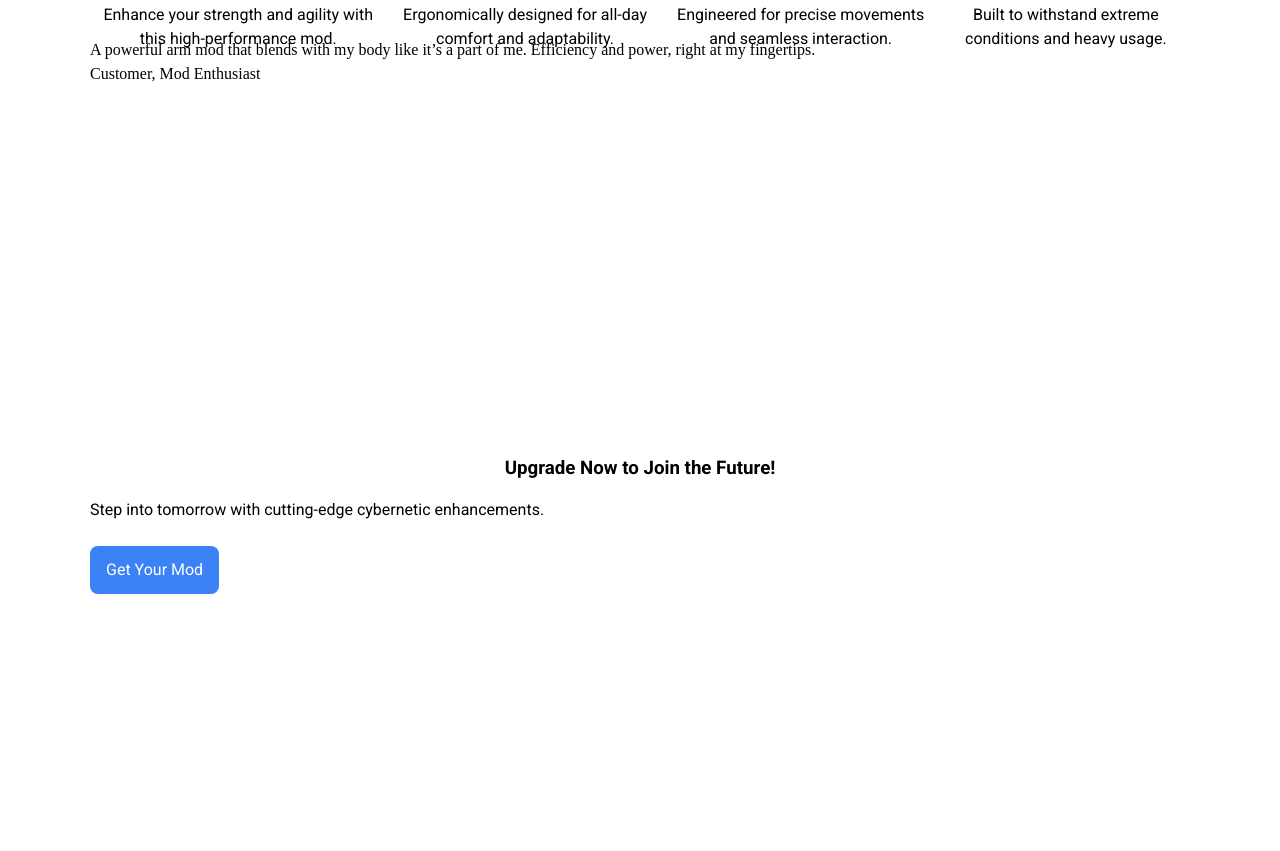
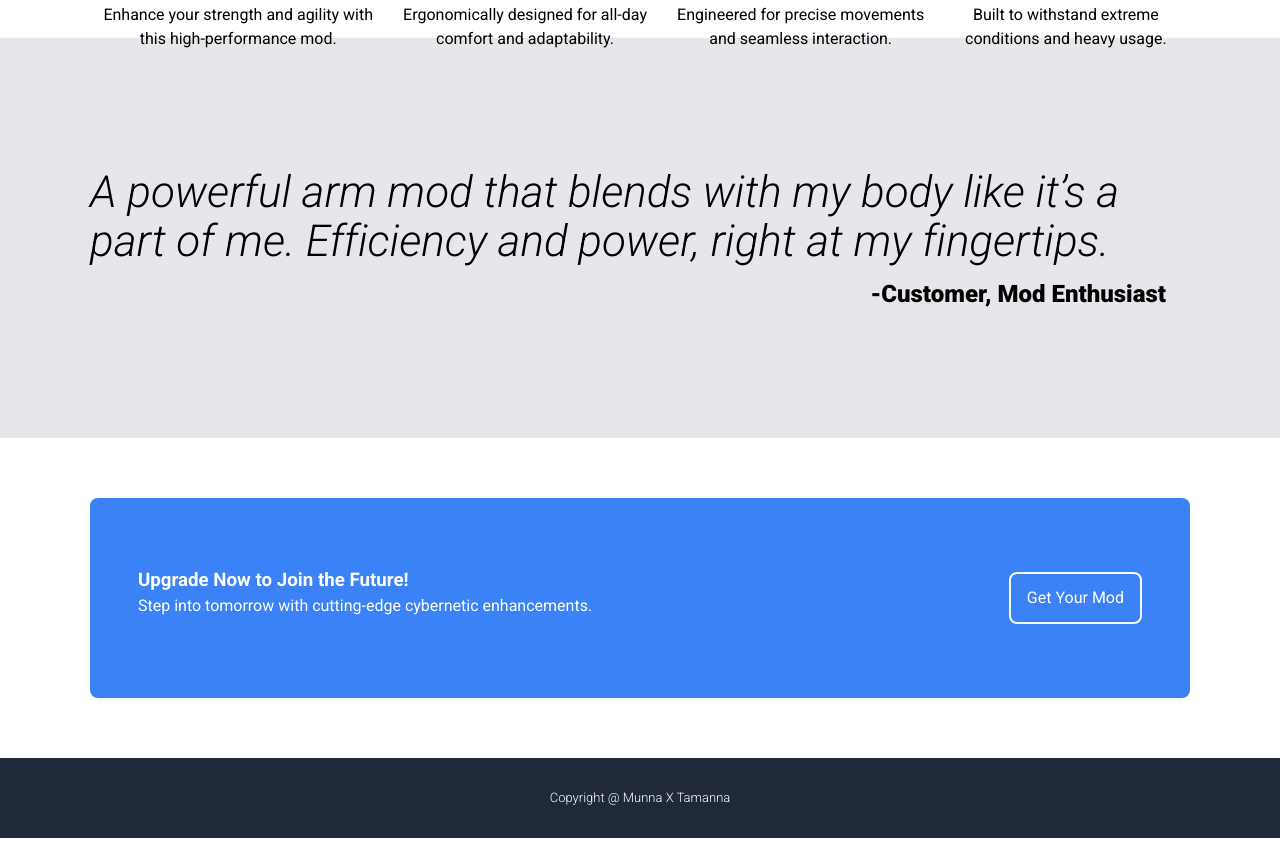
Before and after one commit to munna-68/odin-landing-page, a plain HTML site: page index.html in a window 1280 px wide. Shown: the part 942-1793 px from the top of the page. Drawn offline with Linux system fonts and the light colour scheme.

Commit message:
Finished project whith the testomonial section and the ceta and footer

```diff
--- a/index.html
+++ b/index.html
@@ -60,21 +60,23 @@
     <div class="quote">
       A powerful arm mod that blends with my body like it’s a part of me. Efficiency and power, right at my fingertips.
     </div>
-    <div class="quote-autor">Customer, Mod Enthusiast</div>
+    <div class="quote autor">-Customer, Mod Enthusiast</div>
   </div>
 </div>
 
-<div class="section">
+<div class="section cta">
   <div class="container cta">
     <div class="cta-section">
-      <h3>Upgrade Now to Join the Future!</h3>
-      <p>Step into tomorrow with cutting-edge cybernetic enhancements.</p>
-      <button class="cta-btn">Get Your Mod</button>
+      <div class="cta-content">
+        <h3 class="cta-heading">Upgrade Now to Join the Future!</h3>
+        <p>Step into tomorrow with cutting-edge cybernetic enhancements.</p>
+      </div>
+      <button id="cta-btn">Get Your Mod</button>
     </div>
   </div>
 </div>
 
-<div class="section dark">
+<div class="section dark footer">
   <div class="copyright-txt">Copyright @ Munna X Tamanna</div>
 </div>
 </body>
--- a/style.css
+++ b/style.css
@@ -188,7 +188,7 @@ nav {
 }
 
 button {
-  border: none;
+  border: #1F2937;
   padding: 12px 16px;
   margin-top: 12px;
   margin-bottom: 12px;
@@ -255,3 +255,80 @@ img {
   line-height: 1.2;
   margin: 24px;
 }
+
+.section.dark-white {
+  height: 50vh;
+  background-color: #e5e7eb;
+}
+
+.container.quote {
+  height: 100%;
+  display: flex;
+  align-items: center;
+  justify-content: center;
+  flex-direction: column;
+  gap: 16px
+}
+
+.quote {
+  font-family: Roboto;
+  font-size: 44px;
+  font-style: italic;
+  font-weight: 300;
+  line-height: 1.1;
+}
+
+.quote.autor {
+  align-self: flex-end;
+  font-size: 24px;
+  font-weight: 800;
+  font-style: normal;
+  margin-right: 24px;
+}
+
+.cta-section {
+  background-color:#3b82f6;
+  display: flex;
+  justify-content: space-between;
+  align-items: center;
+  height: 200px;
+  border-radius: 8px;
+  padding: 24px 48px;
+  margin-top: auto;
+  margin-bottom: auto;
+}
+
+.cta-content {
+  color: white;
+  text-align: left;
+}
+
+.cta-heading {
+  margin: 0;
+  text-align: left;
+}
+
+#cta-btn {
+  border: 2px solid #F9FAF8;
+}
+
+.section.cta {
+  display: flex;
+  align-items: center;
+  height: 40svh;
+  background-color:#ffffff;
+}
+
+.copyright-txt {
+  color: white;
+  font-family: Roboto;
+  font-weight: 300;
+  font-size: small;
+}
+
+.section.footer {
+  height: 10svh;
+  display: flex;
+  justify-content: center;
+  align-items: center;
+}
```
